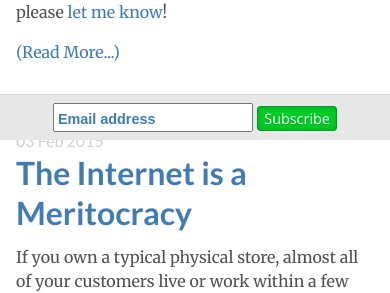
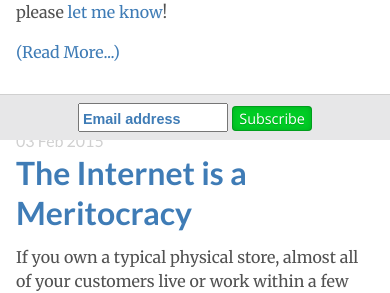
Before and after one commit to codingvc/codingvc, a Jekyll site: the page built from index.html, in a window 390 px wide. Shown: the part 760-1053 px from the top of the page. Built offline with Jekyll 4.4.1, drawn with Linux system fonts in a browser that asks for light colours; Markdown is read by kramdown in place of the engine named in the settings; the list of posts is cut into pages by our own code.

Commit message:
making subscribe box smaller for small screens

```diff
--- a/_layouts/default.html
+++ b/_layouts/default.html
@@ -19,7 +19,7 @@
             <form action="http://codingvc.us10.list-manage.com/subscribe/post?u=fc4225c0e2ee8450cf1373ae7&amp;id=270ebd0c8b" method="post" id="mc-embedded-subscribe-form" name="mc-embedded-subscribe-form" class="validate" target="_blank" novalidate>
                 <div id="mc_embed_signup_scroll">
                     <div class="mc-field-group" style="display: inline;">
-                        <input type="email" value="" name="EMAIL" class="required email" id="mce-EMAIL" placeholder="Email address" style="display: inline; width: 200px; font-size: 0.9rem; padding: 3px">
+                        <input type="email" value="" name="EMAIL" class="required email" id="mce-EMAIL" placeholder="Email address" style="display: inline; font-size: 0.9rem; padding: 3px">
                     </div>
                     <div id="mce-responses" class="clear" style="display: inline;">
                         <div class="response" id="mce-error-response" style="display:none"></div>
--- a/public/css/hyde.css
+++ b/public/css/hyde.css
@@ -273,3 +273,12 @@ footer { padding: 0.5rem 1.7rem !important;   text-align: center;  }
 .post-title {margin-bottom: .75rem}
 
 footer { background-color: #e7e7e8; border-top: 1px solid #d0d0d0; }
+
+#mce-EMAIL {
+    width: 200px;
+}
+@media screen and (max-width: 700px) {
+    #mce-EMAIL {
+        width: 150px;
+    }
+}
```
